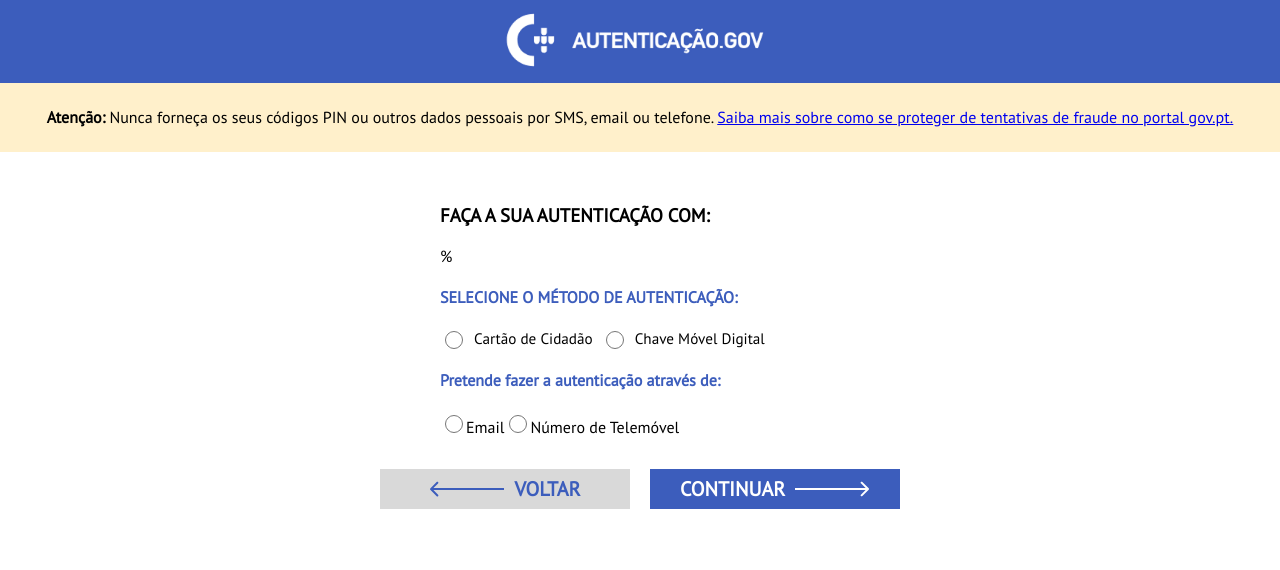
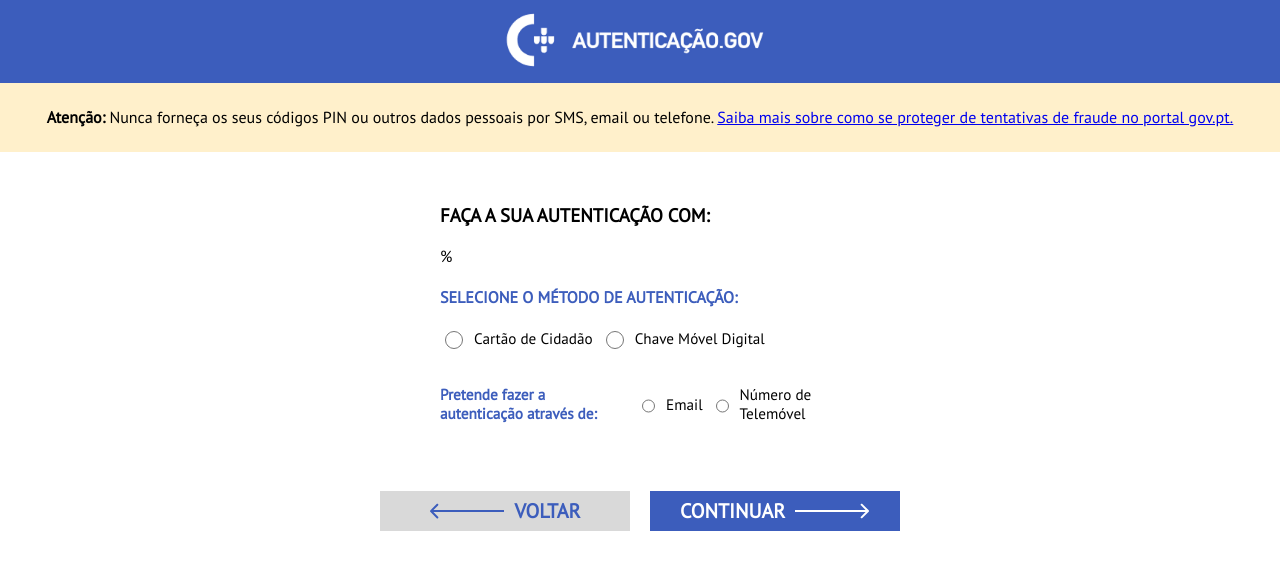
Before and after one commit to rita2s/chavemoveldigital_FE, a React (Vite) app: page /choose-authentication in a window 1280 px wide. Shown: the top 570 px of the page. Built offline with nearby package versions, Linux system fonts and the light colour scheme.

Commit message:
fix: update CompMethodSelector to use setSelectedMethod prop and remove onSelect

```diff
--- a/src/components/CompMethodSelector.jsx
+++ b/src/components/CompMethodSelector.jsx
@@ -1,9 +1,9 @@
 import CompRoundButton from "./CompRoundButton.jsx";
 
-const CompMethodSelector = ({selected, onSelect}) => {
+const CompMethodSelector = ({selected, setSelectedMethod}) => {
     return (
         <div>
-            <form className="comp-method" onSubmit={onSelect}>
+            <form className="comp-method" onSubmit={""}>
                 <h4>SELECIONE O MÉTODO DE AUTENTICAÇÃO:</h4>
                 <div className="comp-round-button-container">
                     <CompRoundButton
@@ -11,35 +11,35 @@ const CompMethodSelector = ({selected, onSelect}) => {
                         name="auth-method"
                         value="radio1"
                         label="Cartão de Cidadão"
-                        selected={selected === 'cc'}
-                        onClick={() => onSelect('cc')}
+                        selected={selected}
+                        setSelectedMethod={setSelectedMethod}
                     />
                     <CompRoundButton
                         id="cmd"
                         name="auth-method"
                         value="radio2"
                         label="Chave Móvel Digital"
-                        selected={selected === 'cmd'}
-                        onClick={() => onSelect('cmd')}
+                        selected={selected}
+                        setSelectedMethod={setSelectedMethod}
                     />
                 </div>
-                <div className="comp-method">
+                <div className="comp-round-button-container">
                     <h4>Pretende fazer a autenticação através de:</h4>
                     <CompRoundButton
                         id="email"
                         name="personal-method"
                         value="radio3"
                         label="Email"
-                        selected={selected === 'email'}
-                        onClick={() => onSelect('email')}
+                        selected={selected}
+                        setSelectedMethod={setSelectedMethod}
                     />
                     <CompRoundButton
-                        id="email"
+                        id="sms"
                         name="personal-method"
                         value="radio4"
                         label="Número de Telemóvel"
-                        selected={selected === 'sms'}
-                        onClick={() => onSelect('sms')}
+                        selected={selected}
+                        setSelectedMethod={setSelectedMethod}
                     />
                 </div>
             </form>
```
